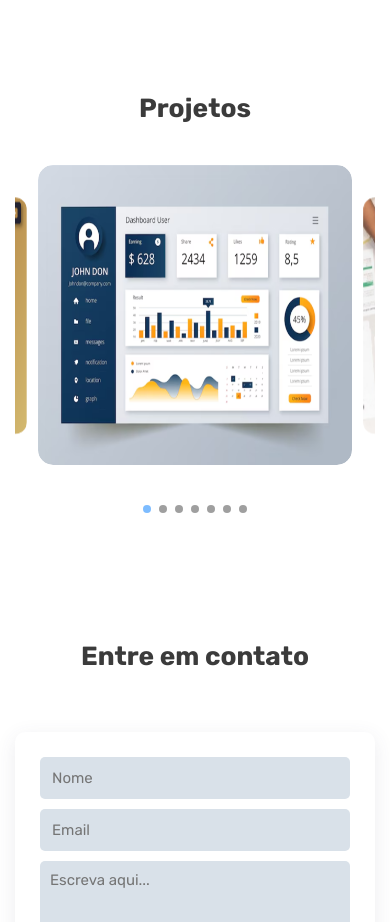
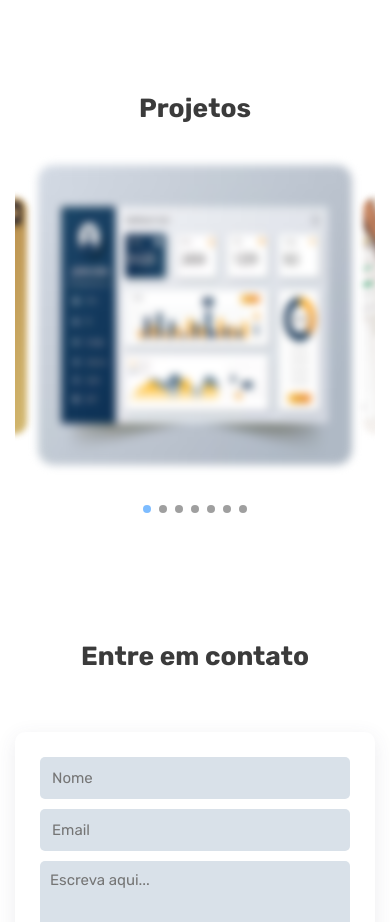
Before and after one commit to ismaelvieira12/Portifolio, a React (Vite) app: page / in a window 390 px wide. Shown: the part 4120-5042 px from the top of the page. Built offline with nearby package versions, Linux system fonts and the light colour scheme; a web font is replaced by a local one.

Commit message:
Deixando os cards desfocados

```diff
--- a/src/components/portifolio/portifolio.css
+++ b/src/components/portifolio/portifolio.css
@@ -138,6 +138,7 @@
 
   }
   .swiper-slide {
+    filter: blur(4px);
     width: 370px !important; /* ou o tamanho da .slider-item */
     margin-right: 0px !important; /* zera margem lateral, se existir */
   }
```
